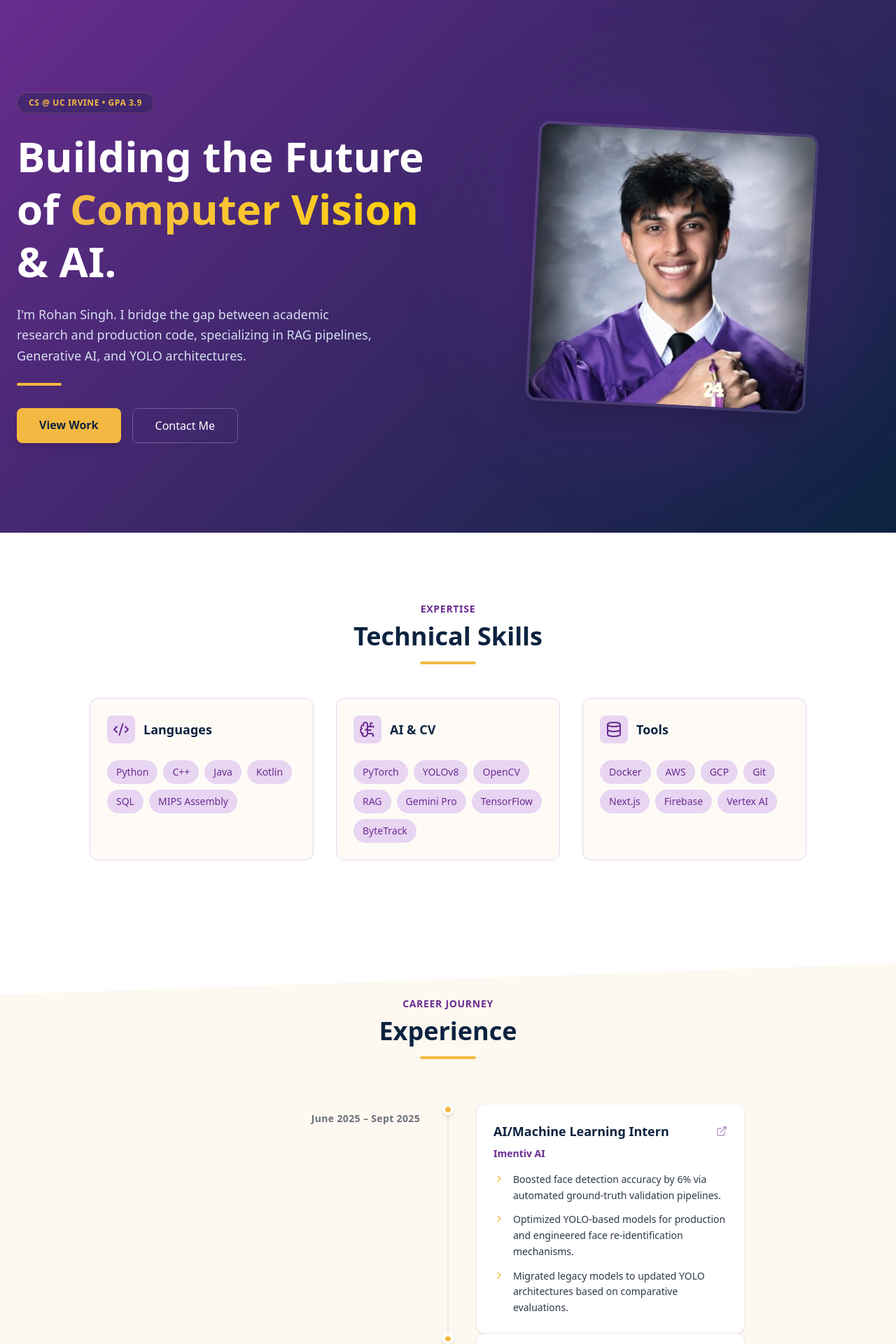
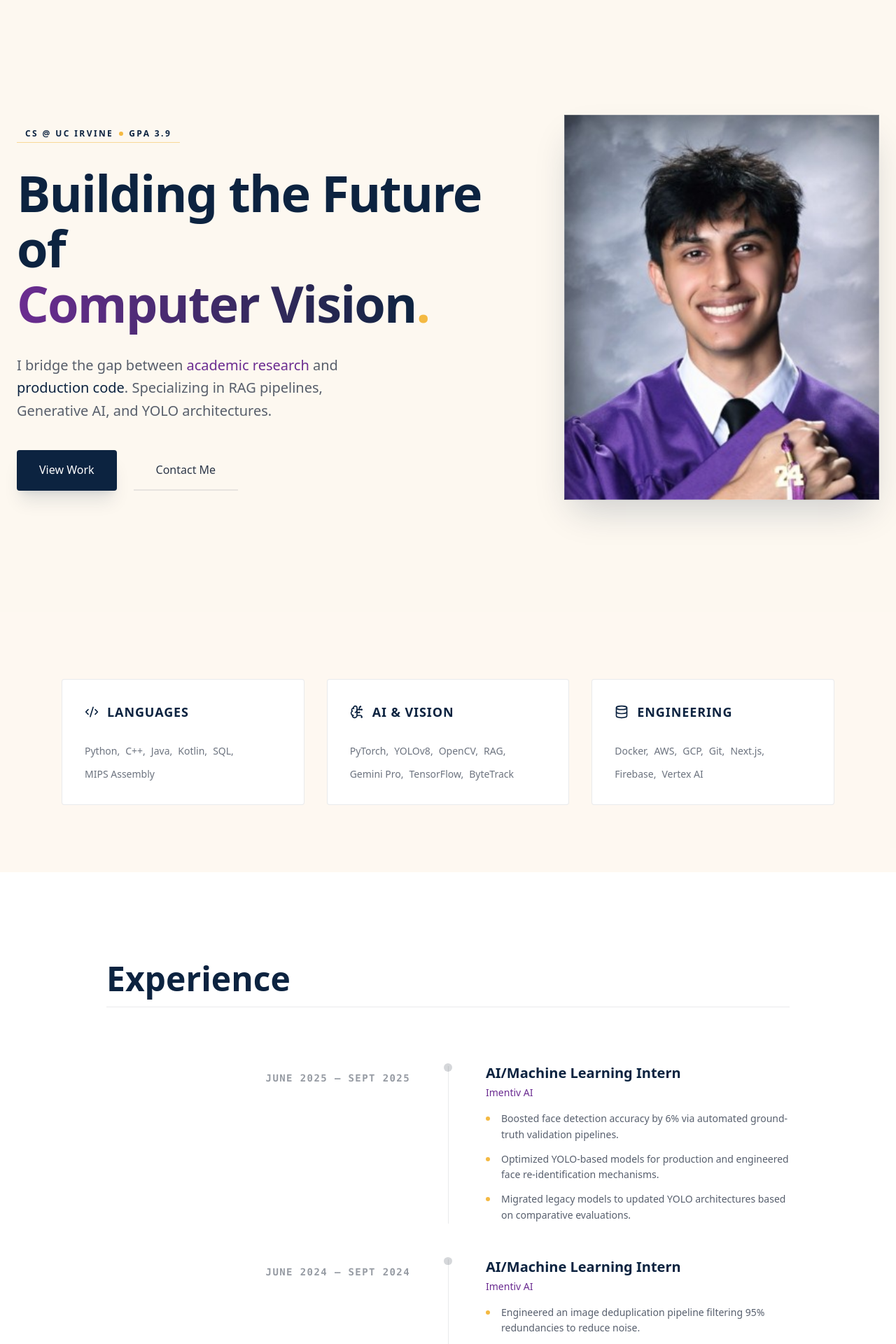
Before and after one commit to rohan1234usa/rohan-portfolio, a Next.js app: page / in a window 1280 px wide. Shown: the part 60-1980 px from the top of the page at 70% size. Built offline with nearby package versions, Linux system fonts and the light colour scheme; a web font is replaced by a local one.

Commit message:
refactor: apply minimalist 'Academic Gradient' design and fix hero image grayscale

```diff
--- a/app/globals.css
+++ b/app/globals.css
@@ -18,14 +18,18 @@
 }
 
 :root {
-  --background: #FDF8F0; /* Warm Cream */
-  --foreground: #2D3748; /* Charcoal */
+  --background: #FAFAFA;
+  /* Crisp Off-White */
+  --foreground: #2D3748;
+  /* Charcoal */
 }
 
 @media (prefers-color-scheme: dark) {
   :root {
-    --background: #0C2340; /* Deep Navy */
-    --foreground: #F7FAFC; /* Off-white */
+    --background: #0B1120;
+    /* Darker Navy for contrast */
+    --foreground: #F7FAFC;
+    /* Off-white */
   }
 }
 
@@ -35,6 +39,11 @@ body {
   font-family: var(--font-body), sans-serif;
 }
 
-h1, h2, h3, h4, h5, h6 {
+h1,
+h2,
+h3,
+h4,
+h5,
+h6 {
   font-family: var(--font-display), serif;
 }
--- a/components/Experience.tsx
+++ b/components/Experience.tsx
@@ -12,54 +12,44 @@ interface JobProps {
 }
 
 const ExperienceItem = ({ job }: { job: JobProps }) => (
-    <div className="relative pl-8 md:pl-0 group">
-        <div className="md:grid md:grid-cols-[1fr_auto_1fr] md:gap-8 items-start">
+    <div className="relative pl-8 md:pl-0 group mb-12">
+        <div className="md:grid md:grid-cols-[1fr_auto_1fr] md:gap-12 items-start">
             {/* Date (Left Side on Desktop) */}
             <div className="hidden md:block text-right pt-2">
-                <span className="text-sm font-bold tracking-wide text-brand-charcoal/70 group-hover:text-brand-purple transition-colors">
+                <span className="text-sm font-bold tracking-widest text-brand-charcoal/50 group-hover:text-brand-navy transition-colors font-mono uppercase">
                     {job.date}
                 </span>
             </div>
 
             {/* Timeline Dot & Line */}
             <div className="hidden md:flex flex-col items-center h-full">
-                <div className="w-4 h-4 rounded-full bg-brand-gold border-4 border-white shadow-md z-10 group-hover:scale-125 transition-transform duration-300"></div>
-                <div className="w-0.5 h-full bg-brand-lavender/50 -mt-2 group-last:hidden"></div>
+                <div className="w-3 h-3 rounded-full bg-brand-charcoal/20 group-hover:bg-brand-purple transition-all duration-300"></div>
+                <div className="w-px h-full bg-brand-charcoal/10 -mt-2 group-last:hidden"></div>
             </div>
 
             {/* Content Card */}
-            <div className="bg-white p-6 rounded-xl shadow-sm border border-brand-lavender/30 hover:border-brand-gold hover:shadow-md transition-all mb-8 md:mb-0 relative">
-                {/* Mobile Dot */}
-                <div className="md:hidden absolute -left-[39px] top-6 w-4 h-4 rounded-full bg-brand-gold border-4 border-white shadow-md z-10"></div>
-                <div className="md:hidden absolute -left-[32px] top-10 bottom-[-32px] w-0.5 bg-brand-lavender/50"></div>
+            <div className="relative">
+                <div className="md:hidden absolute -left-[35px] top-2 w-3 h-3 rounded-full bg-brand-charcoal/20"></div>
 
-                <div className="flex justify-between items-center mb-2">
-                    <h3 className="font-bold text-lg text-brand-navy font-display">{job.role}</h3>
-                    <a
-                        href={job.url}
-                        target="_blank"
-                        rel="noopener noreferrer"
-                        className="text-brand-purple/50 hover:text-brand-purple transition-colors"
-                    >
-                        <ExternalLink size={16} />
+                <h3 className="font-bold text-xl text-brand-navy font-display mb-1">{job.role}</h3>
+                <div className="text-brand-purple font-medium text-sm mb-4 flex items-center gap-2">
+                    {job.company}
+                    <a href={job.url} target="_blank" rel="noopener noreferrer" className="opacity-0 group-hover:opacity-100 transition-opacity">
+                        <ExternalLink size={12} />
                     </a>
                 </div>
-                <div className="text-brand-purple font-semibold text-sm mb-4">
-                    {job.company}
-                </div>
-                <div className="md:hidden mb-4 text-xs font-mono text-slate-500">
+
+                <div className="md:hidden mb-4 text-xs font-mono text-slate-400 uppercase tracking-widest">
                     {job.date}
                 </div>
+
                 <ul className="space-y-3">
                     {job.points.map((point: string, i: number) => (
                         <li
                             key={i}
-                            className="flex items-start gap-3 text-brand-charcoal text-sm leading-relaxed"
+                            className="flex items-start gap-4 text-brand-charcoal/80 text-sm leading-relaxed font-light"
                         >
-                            <ChevronRight
-                                size={16}
-                                className="mt-0.5 text-brand-gold flex-shrink-0"
-                            />
+                            <div className="w-1.5 h-1.5 bg-brand-gold rounded-full mt-2 flex-shrink-0"></div>
                             <span>{point}</span>
                         </li>
                     ))}
@@ -108,15 +98,11 @@ export const Experience = () => {
     ];
 
     return (
-        <section id="experience" className="py-24 bg-brand-cream relative overflow-hidden">
-            {/* Bridge Motif: Diagonal Line */}
-            <div className="absolute top-0 left-0 w-full h-24 bg-white transform -skew-y-2 origin-top-left z-0"></div>
-
-            <div className="container mx-auto px-6 max-w-4xl relative z-10">
-                <div className="mb-16 text-center">
-                    <span className="text-brand-purple font-bold tracking-wider uppercase text-sm">Career Journey</span>
-                    <h2 className="text-3xl md:text-4xl font-bold text-brand-navy mt-2 mb-4">Experience</h2>
-                    <div className="w-20 h-1 bg-brand-gold mx-auto rounded-full"></div>
+        <section id="experience" className="py-32 bg-white relative">
+            <div className="container mx-auto px-6 max-w-5xl relative z-10">
+                <div className="mb-20">
+                    <h2 className="text-4xl lg:text-5xl font-bold text-brand-navy mb-4 font-display">Experience</h2>
+                    <div className="w-full h-px bg-brand-charcoal/10"></div>
                 </div>
 
                 <div className="space-y-0">
--- a/components/Hero.tsx
+++ b/components/Hero.tsx
@@ -8,40 +8,42 @@ const LINKS = {
 };
 
 export const Hero = () => (
-    <section className="relative pt-32 pb-20 lg:pt-48 lg:pb-32 overflow-hidden bg-gradient-hero">
-        {/* Background Pattern */}
-        <div className="absolute inset-0 opacity-10 background-pattern"></div>
+    <section className="relative pt-40 pb-32 lg:pt-56 lg:pb-40 overflow-hidden">
+        <div className="container mx-auto px-6 grid lg:grid-cols-[1.2fr_0.8fr] gap-16 items-center">
+            <motion.div
+                initial={{ opacity: 0, y: 20 }}
+                animate={{ opacity: 1, y: 0 }}
+                transition={{ duration: 0.8, ease: "easeOut" }}
+            >
+                <div className="inline-flex items-center gap-2 px-3 py-1 mb-8 text-xs font-bold tracking-[0.2em] text-brand-navy uppercase border-b border-brand-gold/50">
+                    CS @ UC Irvine
+                    <span className="w-1.5 h-1.5 rounded-full bg-brand-gold"></span>
+                    GPA 3.9
+                </div>
 
-        <div className="container mx-auto px-6 grid lg:grid-cols-2 gap-12 items-center relative z-10">
-            <motion.div
-                initial={{ opacity: 0, x: -50 }}
-                animate={{ opacity: 1, x: 0 }}
-                transition={{ duration: 0.8 }}
-            >
-                <div className="inline-block px-4 py-1.5 mb-6 text-xs font-bold tracking-wider text-brand-gold uppercase bg-brand-navy/30 border border-brand-gold/20 rounded-full backdrop-blur-sm">
-                    CS @ UC Irvine • GPA 3.9
-                </div>
-                <h1 className="text-4xl lg:text-6xl font-extrabold text-white leading-tight mb-6 font-display">
-                    Building the Future of <span className="text-transparent bg-clip-text bg-gradient-to-r from-brand-gold to-brand-yellow">Computer Vision</span> & AI.
+                <h1 className="text-5xl lg:text-7xl font-bold text-brand-navy leading-[1.1] mb-8 font-display tracking-tight">
+                    Building the Future of <br />
+                    <span className="text-transparent bg-clip-text bg-gradient-to-r from-brand-purple to-brand-navy">
+                        Computer Vision
+                    </span>
+                    <span className="text-brand-gold">.</span>
                 </h1>
-                <p className="text-lg text-brand-blue-light/90 mb-8 max-w-lg leading-relaxed">
-                    I'm Rohan Singh. I bridge the gap between academic research and
-                    production code, specializing in RAG pipelines, Generative AI, and YOLO
-                    architectures.
-                    {/* Accent Line */}
-                    <span className="block w-16 h-1 bg-brand-gold mt-6 rounded-full"></span>
+
+                <p className="text-xl text-brand-charcoal/80 mb-10 max-w-lg leading-relaxed font-light">
+                    I bridge the gap between <span className="font-medium text-brand-purple">academic research</span> and <span className="font-medium text-brand-navy">production code</span>.
+                    Specializing in RAG pipelines, Generative AI, and YOLO architectures.
                 </p>
 
-                <div className="flex flex-wrap gap-4">
+                <div className="flex flex-wrap gap-6">
                     <a
                         href="#projects"
-                        className="px-8 py-3 bg-brand-gold text-brand-navy font-bold rounded-lg hover:bg-brand-yellow transition-all shadow-lg hover:shadow-brand-gold/20 transform hover:-translate-y-0.5"
+                        className="px-8 py-4 bg-brand-navy text-white font-medium rounded-sm hover:bg-brand-purple transition-colors duration-300 shadow-xl shadow-brand-navy/10"
                     >
                         View Work
                     </a>
                     <a
                         href={LINKS.email}
-                        className="px-8 py-3 border border-brand-lavender/30 text-white font-medium rounded-lg hover:bg-white/10 transition-colors backdrop-blur-sm"
+                        className="px-8 py-4 border-b-2 border-brand-charcoal/10 text-brand-charcoal font-medium hover:border-brand-purple hover:text-brand-purple transition-all duration-300"
                     >
                         Contact Me
                     </a>
@@ -49,15 +51,12 @@ export const Hero = () => (
             </motion.div>
 
             <motion.div
-                initial={{ opacity: 0, scale: 0.9 }}
+                initial={{ opacity: 0, scale: 0.95 }}
                 animate={{ opacity: 1, scale: 1 }}
-                transition={{ duration: 0.8, delay: 0.2 }}
-                className="relative flex justify-center"
+                transition={{ duration: 1, delay: 0.2, ease: "easeOut" }}
+                className="relative flex justify-center lg:justify-end"
             >
-                {/* Decorative Blob */}
-                <div className="absolute top-1/2 left-1/2 -translate-x-1/2 -translate-y-1/2 w-[500px] h-[500px] bg-brand-purple/30 rounded-full blur-3xl -z-10"></div>
-
-                <div className="relative w-72 h-72 lg:w-[400px] lg:h-[400px] rounded-2xl overflow-hidden shadow-2xl border-4 border-white/10 rotate-3 hover:rotate-0 transition-all duration-500">
+                <div className="relative w-80 h-96 lg:w-[450px] lg:h-[550px] overflow-hidden transition-all duration-700 ease-in-out shadow-2xl shadow-brand-navy/20">
                     <Image
                         src="/images/profile.png"
                         alt="Rohan Singh"
@@ -65,10 +64,13 @@ export const Hero = () => (
                         className="object-cover"
                         priority
                     />
+                    {/* Subtle Frame */}
+                    <div className="absolute inset-0 border-[1px] border-white/20"></div>
                 </div>
+
+                {/* Abstract "Bridge" Element */}
+                <div className="absolute -bottom-10 -left-10 w-20 h-20 bg-brand-gold/10 -z-10 blur-xl"></div>
             </motion.div>
         </div>
-
-        {/* Bottom Wave/Bridge Element could go here */}
     </section>
 );
--- a/components/Skills.tsx
+++ b/components/Skills.tsx
@@ -9,20 +9,20 @@ interface SkillOne {
 }
 
 const SkillColumn = ({ title, icon, skills }: SkillOne) => (
-    <div className="p-6 bg-brand-cream/50 rounded-xl border border-brand-lavender hover:border-brand-purple/30 transition-colors">
-        <div className="flex items-center gap-3 mb-6">
-            <div className="p-2 bg-brand-lavender rounded-lg text-brand-purple">
+    <div className="p-8 bg-white border border-brand-charcoal/10 rounded-sm hover:border-brand-purple/50 transition-colors">
+        <div className="flex items-center gap-3 mb-8">
+            <div className="text-brand-navy">
                 {icon}
             </div>
-            <h3 className="font-bold text-lg text-brand-navy font-display">{title}</h3>
+            <h3 className="font-bold text-lg text-brand-navy font-display uppercase tracking-wider">{title}</h3>
         </div>
-        <div className="flex flex-wrap gap-2">
+        <div className="flex flex-wrap gap-x-2 gap-y-3">
             {skills.map((s, i) => (
                 <span
                     key={i}
-                    className="px-3 py-1.5 bg-brand-lavender text-brand-purple border border-brand-lavender/50 rounded-full text-sm font-medium hover:bg-brand-purple hover:text-white transition-all cursor-default"
+                    className="px-0 py-0 text-brand-charcoal/70 text-sm font-medium hover:text-brand-purple transition-all cursor-default border-b border-transparent hover:border-brand-purple"
                 >
-                    {s}
+                    {s}{i < skills.length - 1 ? "," : ""}
                 </span>
             ))}
         </div>
@@ -45,27 +45,23 @@ export const Skills = () => {
     };
 
     return (
-        <section className="py-24 bg-white relative">
-            <div className="container mx-auto px-6">
-                <div className="mb-12 text-center">
-                    <span className="text-brand-purple font-bold tracking-wider uppercase text-sm">Expertise</span>
-                    <h2 className="text-3xl md:text-4xl font-bold text-brand-navy mt-2 mb-4">Technical Skills</h2>
-                    <div className="w-20 h-1 bg-brand-gold mx-auto rounded-full"></div>
-                </div>
-                <div className="grid md:grid-cols-3 gap-8 max-w-5xl mx-auto">
+        <section className="py-24 bg-brand-cream/30">
+            <div className="container mx-auto px-6 max-w-6xl">
+                {/* Section Header */}
+                <div className="grid md:grid-cols-3 gap-8">
                     <SkillColumn
                         title="Languages"
-                        icon={<Code2 size={24} />}
+                        icon={<Code2 size={20} />}
                         skills={SKILLS.languages}
                     />
                     <SkillColumn
-                        title="AI & CV"
-                        icon={<BrainCircuit size={24} />}
+                        title="AI & Vision"
+                        icon={<BrainCircuit size={20} />}
                         skills={SKILLS.ai_cv}
                     />
                     <SkillColumn
-                        title="Tools"
-                        icon={<Database size={24} />}
+                        title="Engineering"
+                        icon={<Database size={20} />}
                         skills={SKILLS.tools}
                     />
                 </div>
```
Also changed, not shown: app/page.tsx (+5 -7 lines), components/ProjectCard.tsx (+16 -30 lines).
